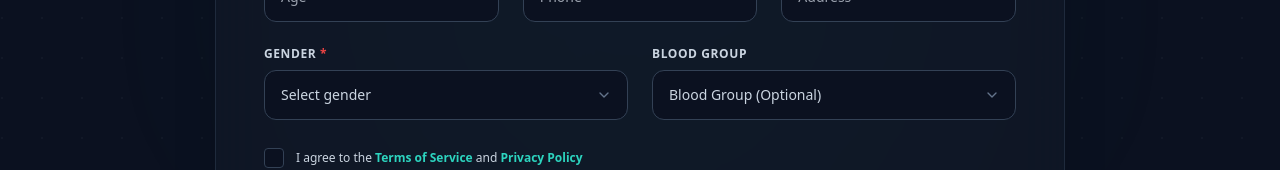
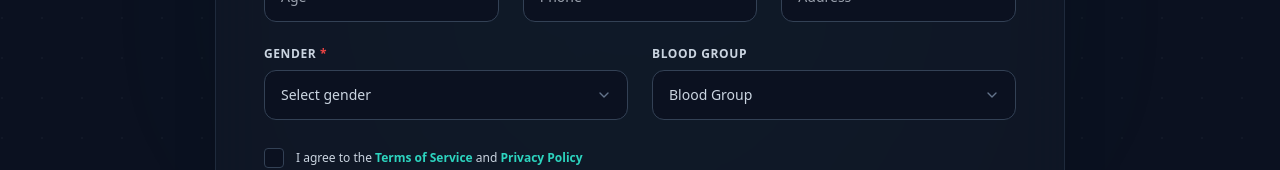
Before and after one commit to junaidnazeer/HealthBot-fullstack, a React (Create React App) app in the folder frontend/: page /register in a window 1280 px wide. Shown: the part 624-794 px from the top of the page. Built offline with nearby package versions, Linux system fonts and the light colour scheme.

Commit message:
UI: removed optional label from blood group dropdown

```diff
--- a/frontend/src/pages/Register.js
+++ b/frontend/src/pages/Register.js
@@ -411,7 +411,7 @@ export default function Register() {
                     onChange={handleChange}
                     className="w-full bg-[#0B1120] border border-slate-700 rounded-xl py-3.5 px-4 text-sm text-slate-300 focus:outline-none focus:border-teal-400 appearance-none transition-all cursor-pointer"
                   >
-                    <option value="">Blood Group (Optional)</option>
+                    <option value="">Blood Group </option>
                     {["A+", "A-", "B+", "B-", "O+", "O-", "AB+", "AB-"].map(
                       (bg) => (
                         <option key={bg} value={bg}>
```
